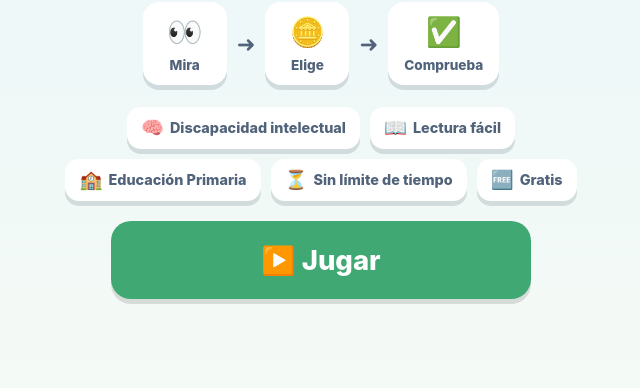
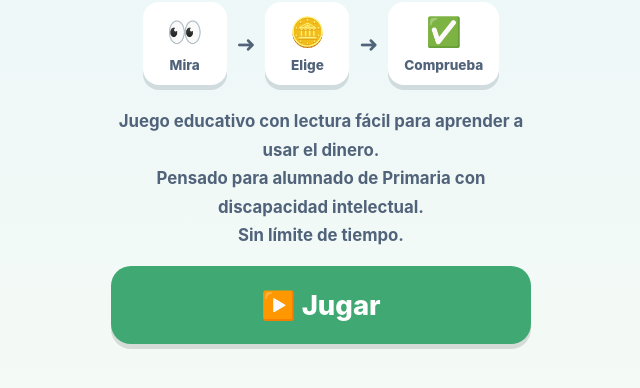
Before and after one commit to eloy345/mercadilloapp, a plain HTML site: page index.html in a window 1280 px wide. Shown: the part 274-662 px from the top of the page, without its empty margins (319-959 px from the left). Drawn offline with Linux system fonts and the light colour scheme.

Commit message:
Refactor home-info section and add description

```diff
--- a/index.html
+++ b/index.html
@@ -226,30 +226,14 @@ button{
   font-weight:800;
 }
 
-.home-info{
-  display:flex;
-  flex-wrap:wrap;
-  justify-content:center;
-  gap:10px;
-  max-width:560px;
-  margin:0 0 4px;
-}
-
-.info-chip{
-  display:flex;
-  align-items:center;
-  gap:6px;
-  background:#fff;
-  border-radius:14px;
-  padding:8px 14px;
-  box-shadow:var(--shadow);
-  font-size:.9rem;
-  font-weight:800;
+.home-desc{
+  font-size:1.05rem;
   color:var(--muted);
-}
-
-.info-chip-icon{
-  font-size:1.15rem;
+  font-weight:700;
+  text-align:center;
+  margin:0;
+  max-width:420px;
+  line-height:1.7;
 }
 
 .screen-header{
@@ -735,13 +719,7 @@ button{
       </div>
     </div>
 
-    <div class="home-info" aria-label="Información del juego">
-      <span class="info-chip"><span class="info-chip-icon">🧠</span>Discapacidad intelectual</span>
-      <span class="info-chip"><span class="info-chip-icon">📖</span>Lectura fácil</span>
-      <span class="info-chip"><span class="info-chip-icon">🏫</span>Educación Primaria</span>
-      <span class="info-chip"><span class="info-chip-icon">⏳</span>Sin límite de tiempo</span>
-      <span class="info-chip"><span class="info-chip-icon">🆓</span>Gratis</span>
-    </div>
+    <p class="home-desc">Juego educativo con lectura fácil para aprender a usar el dinero.<br>Pensado para alumnado de Primaria con discapacidad intelectual.<br>Sin límite de tiempo.</p>
 
     <button class="btn btn-primary btn-xl" id="btn-start">▶️ Jugar</button>
   </div>
```
